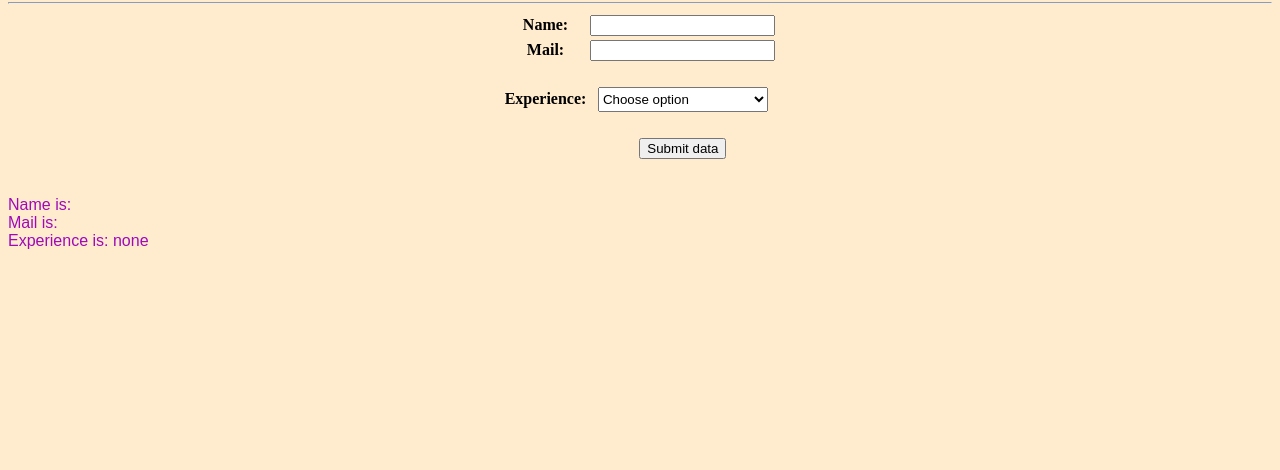
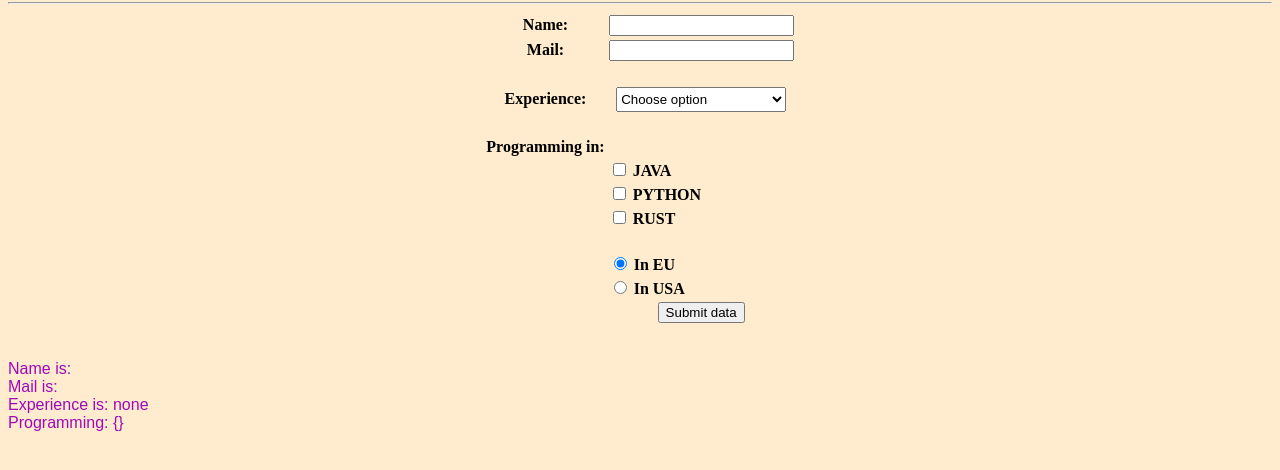
Before and after one commit to JosipKis/JavaScript_2023, a plain HTML site: page WebForma/index.html in a window 1280 px wide. Both pictures are taken after a click on the button "Submit data". Shown: the part 78-548 px from the top of the page. Drawn offline with Linux system fonts and the light colour scheme.

Commit message:
predavanje 6/6/'23 javascript commit

```diff
--- a/WebForma/basic_style.css
+++ b/WebForma/basic_style.css
@@ -22,3 +22,7 @@ body{
     height: 25px;
     width: 170px;
 }
+
+.chbx_cell{
+    text-align: left;
+}
--- a/WebForma/index.html
+++ b/WebForma/index.html
@@ -31,12 +31,44 @@
             <option value="more than 5">More than 5 years</option>
         </select></th>
     </tr>
-
     <tr class="empty_row"></tr>
+    <tr><th>Programming in: </th></tr>
+    <tr>
+        <th></th>
+        <th class="chbx_cell"><input type="checkbox" id="chb1" value="JAVA" name="JAVA programming" class="chbx">
+            <label for="chb1" >JAVA</label>
+        </th>
+    </tr>
+    <tr>
+        <th></th>
+        <th class="chbx_cell"><input type="checkbox" id="chb2" value="PYTHON" name="Python programming" class="chbx">
+            <label for="chb2" >PYTHON</label>
+        </th>
+    </tr>
+    <tr>
+        <th></th>
+        <th class="chbx_cell"><input type="checkbox" id="chb3" value="RUST" name="RUST programming" class="chbx">
+            <label for="chb3" >RUST</label>
+        </th>
+    </tr>
+    <tr class="empty_row"></tr>
+    <tr>
+        <th></th>
+        <th class="chbx_cell"><input type="radio" id="rb1" value="In EU" name="rbg1" checked>
+            <label for="rb1">In EU</label>
+        </th>
+    </tr>
+    <tr>
+        <th></th>
+        <th class="chbx_cell"><input type="radio" id="rb2" value="In USA" name="rbg1" >
+            <label for="rb2">In USA</label>
+        </th>
+    </tr>
     <tr>
         <th></th>
         <th><input type="button" onclick="process_form_data()" value="Submit data"></th>
     </tr>
+
 </table>
 
 <div>
--- a/WebForma/process_form.js
+++ b/WebForma/process_form.js
@@ -3,17 +3,43 @@ function process_form_data() {
     let name = document.getElementById("nameID");
     let mail = document.getElementById("mailID");
     let experience = document.getElementById("experienceID");
+    let programming_in = document.querySelectorAll(".chbx");
+    let region = document.querySelectorAll('input[name="rbg1"]');
 
     console.log("Name is: "+ name.value);
     console.log("Mail is: "+ mail.value);
     console.log("Experience is: "+ experience.value);
+    console.log("Programming in - options: "+ programming_in.length);
+    console.log("Regions - options: "+ region.length);
+    let chBXs = checkBoxVals(programming_in);
 
     let nameText = "<br/> Name is: "+ name.value;
     let mailText = "<br/> Mail is: "+ mail.value;
     let experienceText = "<br/> Experience is: "+ experience.value;
+    let chBXJSONTEXT = "<br/> Programming: "+ JSON.stringify(chBXs);
 
     document.getElementById("data_view").style.fontsize = "15px";
     document.getElementById("data_view").style.fontFamily = "Bell MT, sans-serif";
-    document.getElementById("data_view").style.color = "#a009b8"
-    document.getElementById("data_view").innerHTML += nameText + mailText + experienceText;
+    document.getElementById("data_view").style.color = "#a009b8";
+    document.getElementById("data_view").innerHTML = nameText + mailText + experienceText + chBXJSONTEXT;
 }
+
+function checkBoxVals(cbv){
+    let cb_kv = {};
+    for (let cb_el of cbv){
+        if(cb_el.checked){
+            cb_kv[cb_el.name] = cb_el.value;
+        }
+    }
+    return cb_kv;
+}
+
+function getCheckedRadioRegion(regs){
+    let checkedRad;
+    for (let rbe of regs){
+        if(rbe.checked){
+            checkedRad = rbe.value;
+        }
+    }
+    return checkedRad;
+}
```
